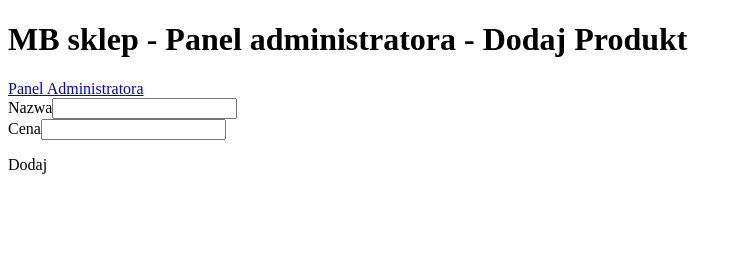
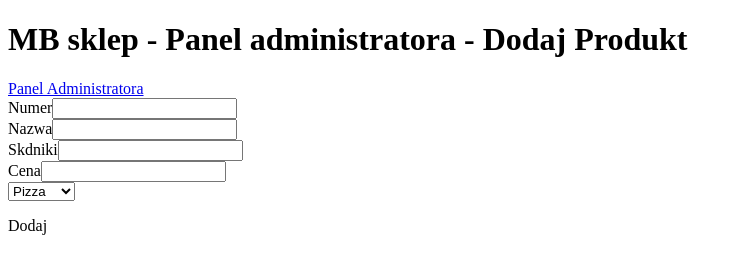
Before and after one commit to mateuszbuturla/pizzeria-webside, a website: page public/addProduct.html in a window 1280 px wide. Both pictures are taken after a click on the element "Dodaj". Shown: the whole page, without its empty margins (0-743 px from the left). Drawn offline with Linux system fonts and the light colour scheme; no server answers.

Commit message:
adding system divided into food

```diff
--- a/public/addProduct.html
+++ b/public/addProduct.html
@@ -15,9 +15,16 @@
     <a href="/admin">Panel Administratora</a>
 
     <form method="post">
+        Numer<input type="text" id="productNumber"><br>
         Nazwa<input type="text" id="productName"><br>
+        Skdniki<input type="text" id="productComponents"><br>
         Cena<input type="text" id="productPrice"><br>
-
+        <select id="productType">
+            <option value="pizza">Pizza</option>
+            <option value="salat">Sałatka</option>
+            <option value="pierogi">Pierogi</option>
+            <option value="drink">Napój</option>
+        </select>
         <p id="addProduct">Dodaj</p>
     </form>
 
--- a/public/js/addProduct.js
+++ b/public/js/addProduct.js
@@ -1,9 +1,12 @@
 function addProduct() {
 
+    const productNumber = document.querySelector('#productNumber').value;
     const productName = document.querySelector('#productName').value;
+    const productComponent = document.querySelector('#productComponents').value;
     const productPrice = document.querySelector('#productPrice').value;
+    const productType = document.querySelector('#productType').value;
 
-    fetch(`/admin/add/${productName}/${productPrice}`, {
+    fetch(`/admin/add/${productNumber}/${productName}/${productComponent}/${productPrice}/${productType}`, {
         method: 'POST',
     })
 
```
Also changed, not shown: routes/admin.js (+5 -6 lines).
